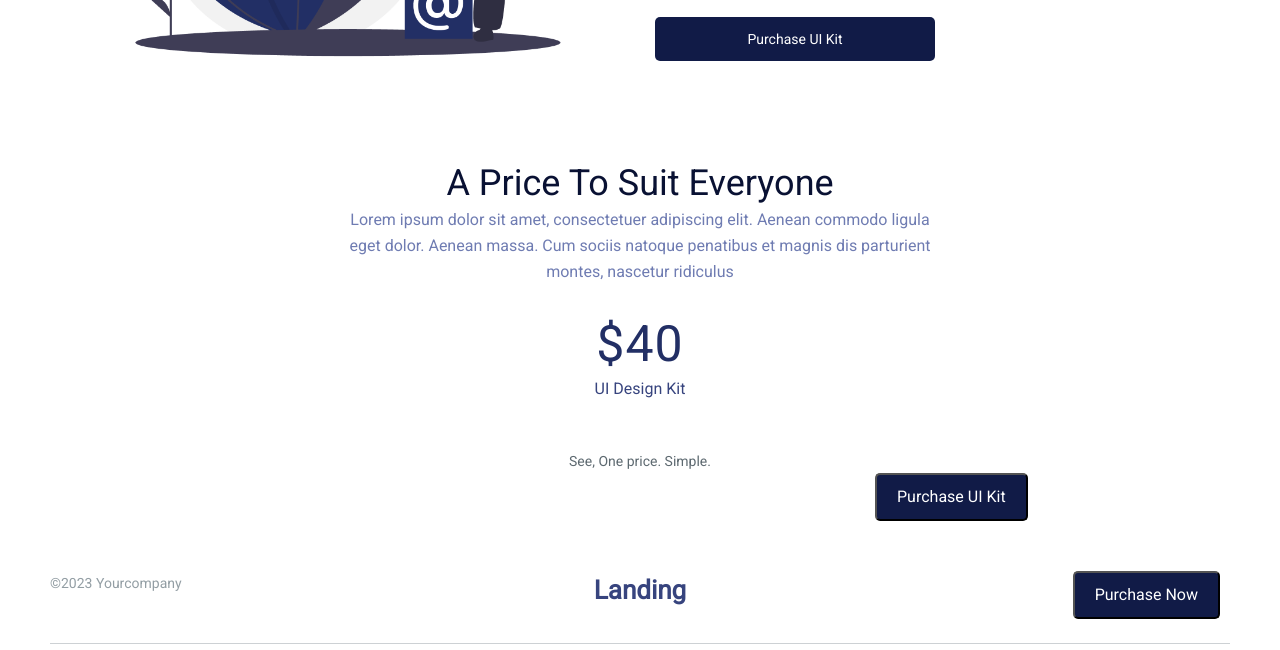
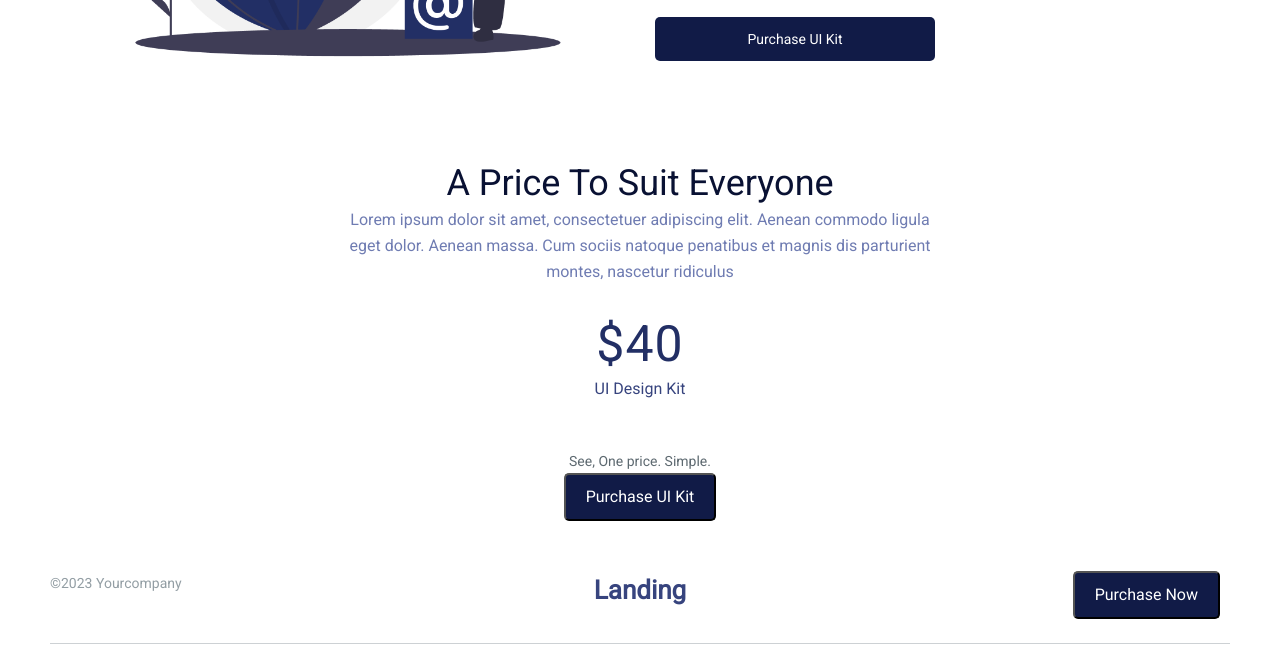
Before and after one commit to ngoc-nt/jvb-practice-3, a plain HTML site: page index.html in a window 1280 px wide. Shown: the part 2327-2977 px from the top of the page. Drawn offline with nearby package versions, Linux system fonts and the light colour scheme.

Commit message:
add css template

```diff
--- a/assets/css/styles.css
+++ b/assets/css/styles.css
@@ -115,10 +115,6 @@ body {
 
 .mt-90 {
     margin-top: 90px;
-}
-
-.ml-800 {
-    margin-left: 800px;
 }
 /* custom */
 
@@ -265,6 +261,10 @@ body {
     line-height: 24px;
 }
 
+.button-div-section {
+    text-align: center;
+}
+
 footer {
     margin: 50px;
 }
--- a/index.html
+++ b/index.html
@@ -208,7 +208,7 @@
                     <div class="product_intro__detail mt-5">
                         See, One price. Simple.
                     </div>
-                    <div class="button-div ml-800">
+                    <div class="button-div-section">
                         <button class="button-div__item">Purchase UI Kit</button>
                     </div>
                 </div>
```
